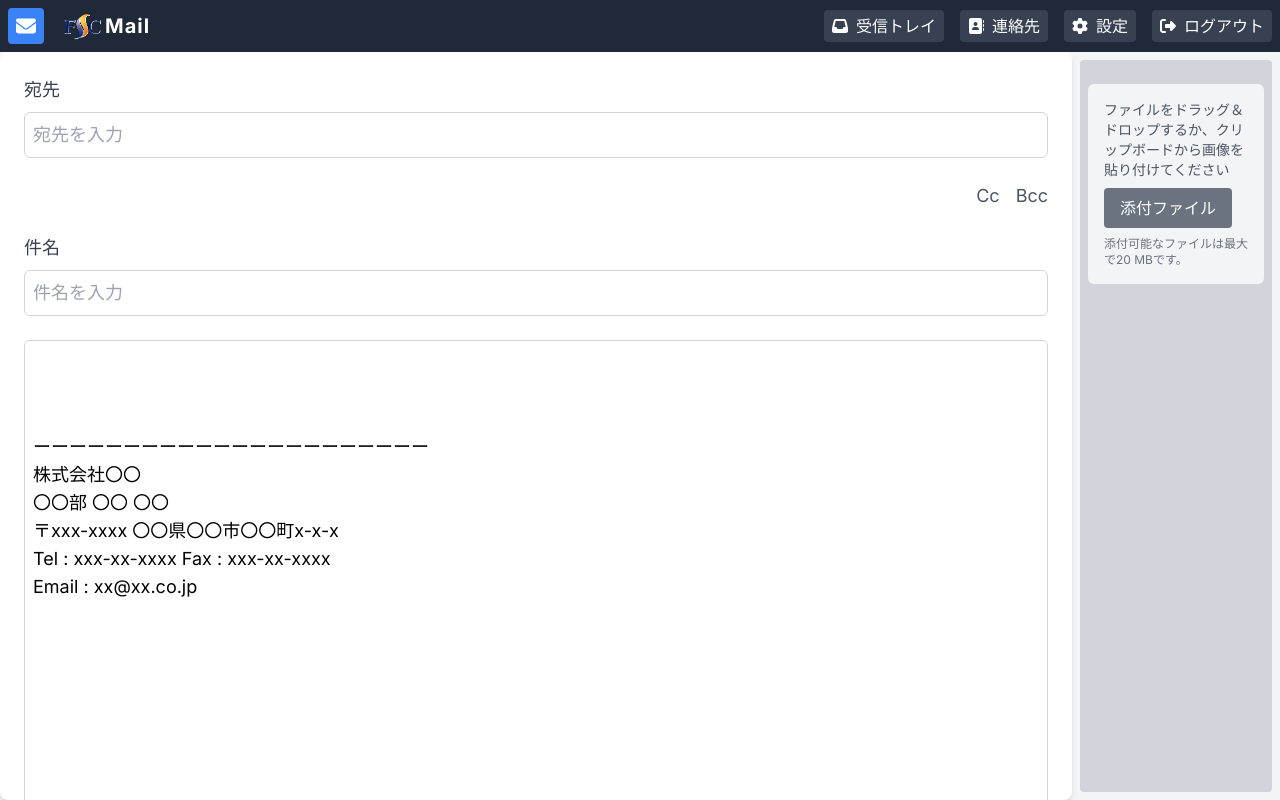
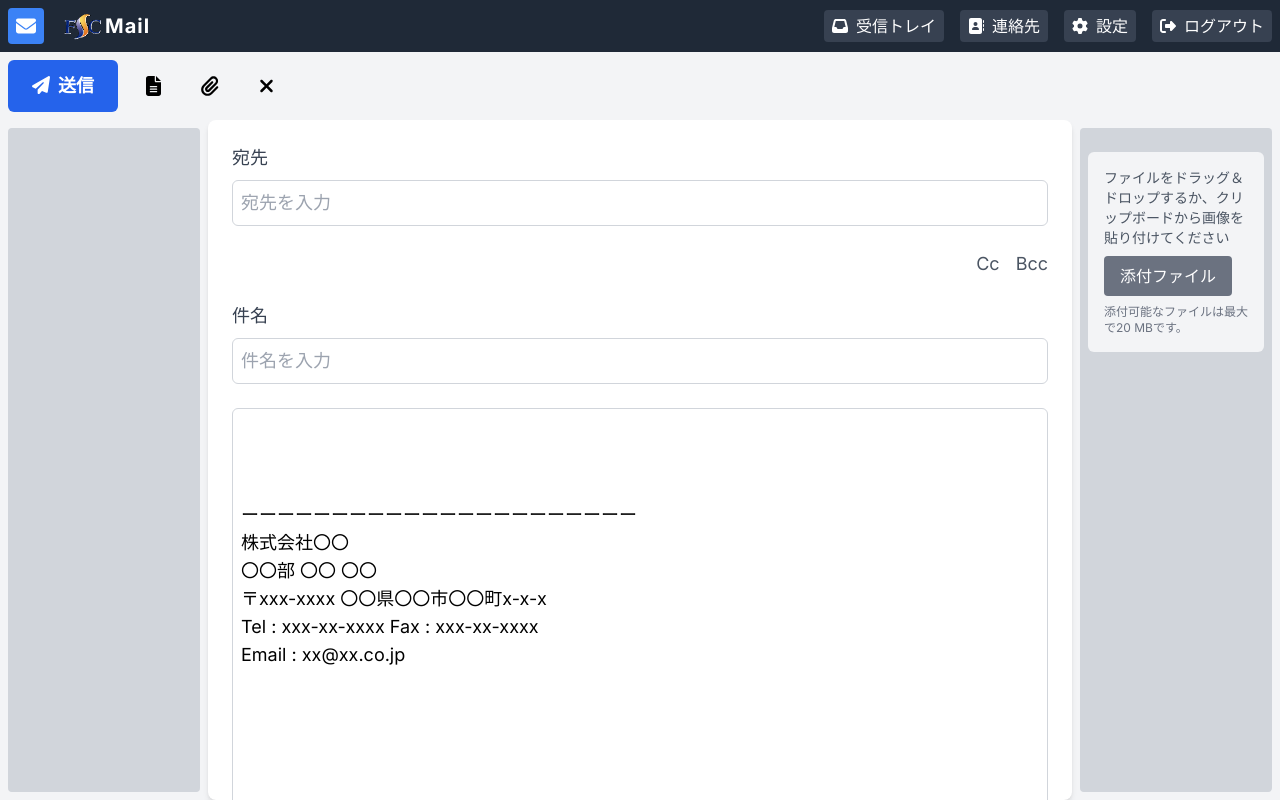
Before and after one commit to kuwa124/mail-practice, a Next.js app: page /createEmail in a window 1280 px wide. Built offline with nearby package versions, Linux system fonts and the light colour scheme.

Commit message:
♻️ 送信画面の構成変更

```diff
--- /dev/null
+++ b/src/app/createEmail/components/ActionButtons/index.tsx
@@ -0,0 +1,52 @@
+import {
+  faFileAlt,
+  faPaperclip,
+  faPaperPlane,
+  faTimes,
+} from '@fortawesome/free-solid-svg-icons';
+import { FontAwesomeIcon } from '@fortawesome/react-fontawesome';
+import React from 'react';
+
+// アクションアイコンの設定
+const actionIcons = [
+  { icon: faFileAlt, tooltip: '下書きとして保存' },
+  { icon: faPaperclip, tooltip: '添付ファイル' },
+  { icon: faTimes, tooltip: '破棄' },
+];
+
+const ActionButtons = () => {
+  return (
+    <div
+      //パディング
+      className=' p-2 '
+    >
+      {/* ヘッダー部分：送信ボタンと各種アクションアイコン */}
+      <div
+        // フレックスコンテナ、アイテムを左揃え、間隔下、アイテム間のスペース
+        className='flex items-center  space-x-4'
+      >
+        {/* 送信ボタン */}
+        <button
+          // 青色の送信ボタンスタイル、ボタンの基本スタイル：パディング、角丸、白文字、大きめフォント、太字
+          className='px-6 py-3 rounded-md text-white text-lg font-semibold bg-blue-600 hover:bg-blue-700 focus:ring-4 focus:ring-blue-300 focus:outline-none'
+        >
+          <FontAwesomeIcon icon={faPaperPlane} className='mr-2' />
+          送信
+        </button>
+        {/* Font Awesomeを使用したアクションアイコン */}
+        {actionIcons.map((item, index) => (
+          <button
+            key={index}
+            // アクションボタンのスタイル：パディング、大きめアイコン
+            className='p-3 text-xl hover:bg-gray-100 rounded-full focus:ring-2 focus:ring-gray-300 focus:outline-none'
+            title={item.tooltip}
+          >
+            <FontAwesomeIcon icon={item.icon} />
+          </button>
+        ))}
+      </div>
+    </div>
+  );
+};
+
+export default ActionButtons;
--- /dev/null
+++ b/src/app/createEmail/components/Contact/constants.ts
@@ -0,0 +1,12 @@
+// ボタンの基本スタイル
+// w-full: 幅を親要素の100%に設定
+// text-left: テキストを左揃えに設定
+// px-2: 左右のパディングを0.5rem（8px）に設定
+// py-1: 上下のパディングを0.25rem（4px）に設定
+// rounded: 角を丸く設定（border-radius: 0.25rem;）
+// transition-colors: 色の変化をアニメーション化
+// duration-200: アニメーションの持続時間を200ミリ秒に設定
+// flex: フレックスボックスレイアウトを使用
+// items-center: フレックスアイテムを垂直方向の中央に配置
+export const BUTTON_BASE_CLASS =
+  'w-full text-left px-2 py-1 rounded transition-colors duration-200 flex items-center';
--- /dev/null
+++ b/src/app/createEmail/components/Contact/index.tsx
@@ -0,0 +1,21 @@
+// ユーザー操作に適応するための定型文
+'use client';
+
+// Reactをインポート
+import React from 'react';
+// Contactコンポーネントの定義
+const Contact: React.FC = () => {
+  return (
+    // サイドバーのコンテナ
+    // w-48: 幅を12rem（192px）に設定
+    // bg-gray-300: 背景色を薄いグレー（#d1d5db）に設定
+    // space-y-2: 子要素間の垂直方向の間隔を0.5rem（8px）に設定
+    // m-2: 全方向のマージンを0.5rem（8px）に設定
+    // p-2: 全方向のパディングを0.5rem（8px）に設定
+    // rounded: 角を丸く設定（border-radius: 0.25rem;）
+    <div className='w-48 bg-gray-300 space-y-2 m-2 p-2 rounded'></div>
+  );
+};
+
+// Contactコンポーネントのエクスポート
+export default Contact;
--- /dev/null
+++ b/src/app/createEmail/components/Contact/useSidebar.ts
@@ -0,0 +1,39 @@
+// Reactと状態管理のためのuseStateフックをインポート
+import { useState } from 'react';
+
+// ボタンの基礎となるクラスを定数としてインポート
+import { BUTTON_BASE_CLASS } from './constants';
+
+// サイドバーの状態と機能を管理するカスタムフック
+export const useSidebar = () => {
+  // アクティブなボタンの状態を管理
+  const [activeButton, setActiveButton] = useState<string>('受信箱');
+
+  // ボタンのクラスを動的に生成する関数
+  const getButtonClass = (buttonName: string): string => {
+    // 基礎クラスに加え、アクティブかどうかでクラスを切り替える
+    return `${BUTTON_BASE_CLASS} ${
+      activeButton === buttonName
+        ? 'bg-blue-500 text-white' // アクティブ時のクラス、青色の背景と白い文字色を設定
+        : 'hover:bg-gray-400' // 非アクティブ時のクラス、ホバー時にグレーの背景色を設定する
+    }`;
+  };
+
+  // アイコンのクラスを動的に生成する関数
+  const getIconClass = (buttonName: string): string => {
+    // アイコンサイズに加え、アクティブかどうかでクラスを切り替える
+
+    // アクティブなボタンの場合、白い文字色を設定
+    // アクティブでない場合は、グレーの文字色を設定する
+    return `mr-2 w-5 h-5 ${
+      activeButton === buttonName ? 'text-white' : 'text-gray-500'
+    }`;
+  };
+
+  // フックの戻り値
+  return {
+    setActiveButton, // アクティブなボタンを設定する関数
+    getButtonClass, // ボタンのクラス生成関数
+    getIconClass, // アイコンのクラス生成関数
+  };
+};
--- a/src/app/createEmail/page.tsx
+++ b/src/app/createEmail/page.tsx
@@ -1,7 +1,9 @@
+import ActionButtons from '@/app/createEmail/components/ActionButtons';
 import AttachmentArea from '@/app/createEmail/components/AttachmentArea';
 import EmailComposer from '@/app/createEmail/components/EmailComposer';
 import Header from '@/components/Header';
 import React from 'react';
+import Contact from '@/app/createEmail/components/Contact';
 
 const createEmail = () => {
   return (
@@ -10,10 +12,12 @@ const createEmail = () => {
       className='flex flex-col h-screen bg-gray-100'
     >
       <Header />
+      <ActionButtons />
       <div
         // フレックスコンテナ、メインコンテンツの高さを埋める、オーバーフロー隠す
         className='flex flex-1 overflow-hidden'
       >
+        <Contact />
         <EmailComposer />
         <AttachmentArea />
       </div>
```
